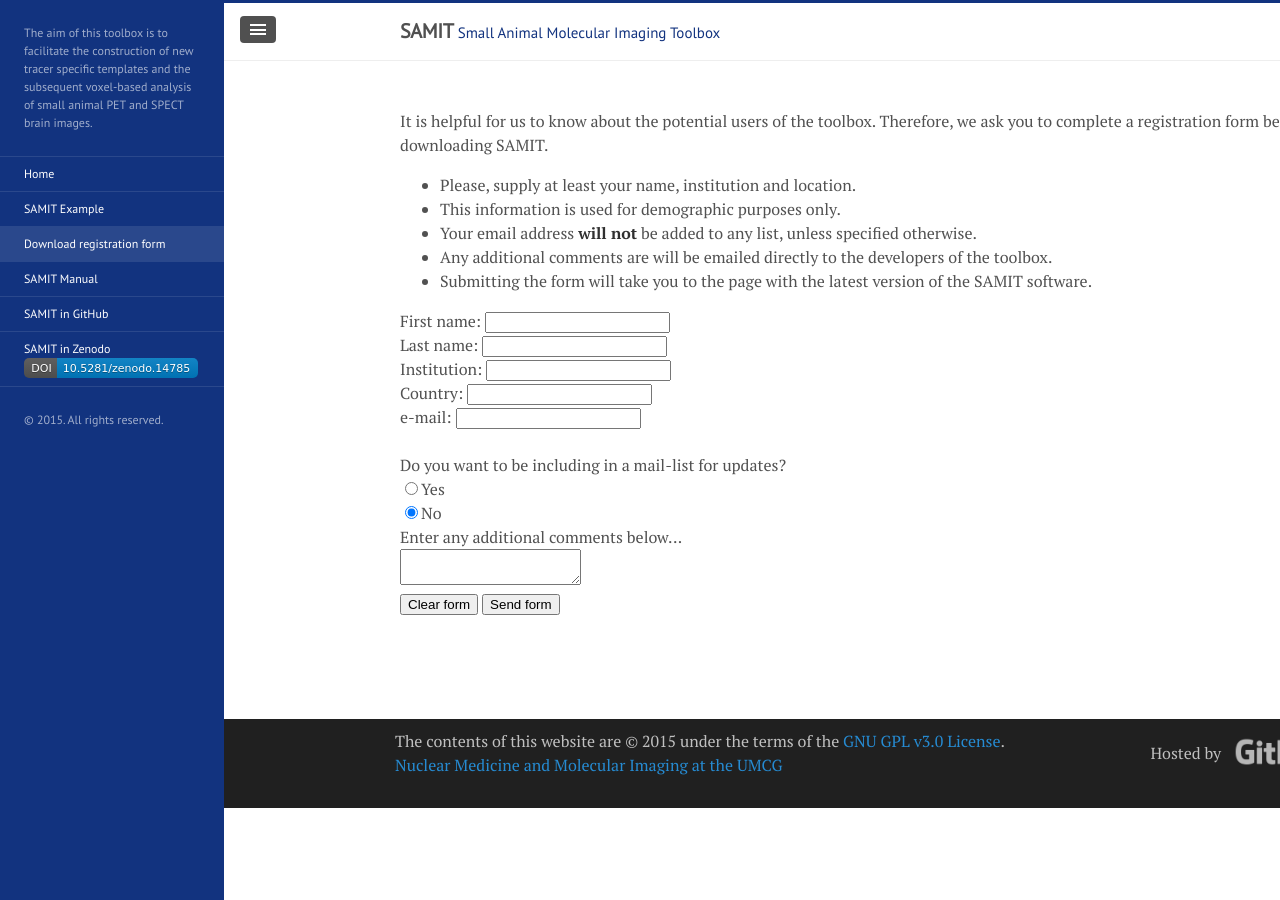
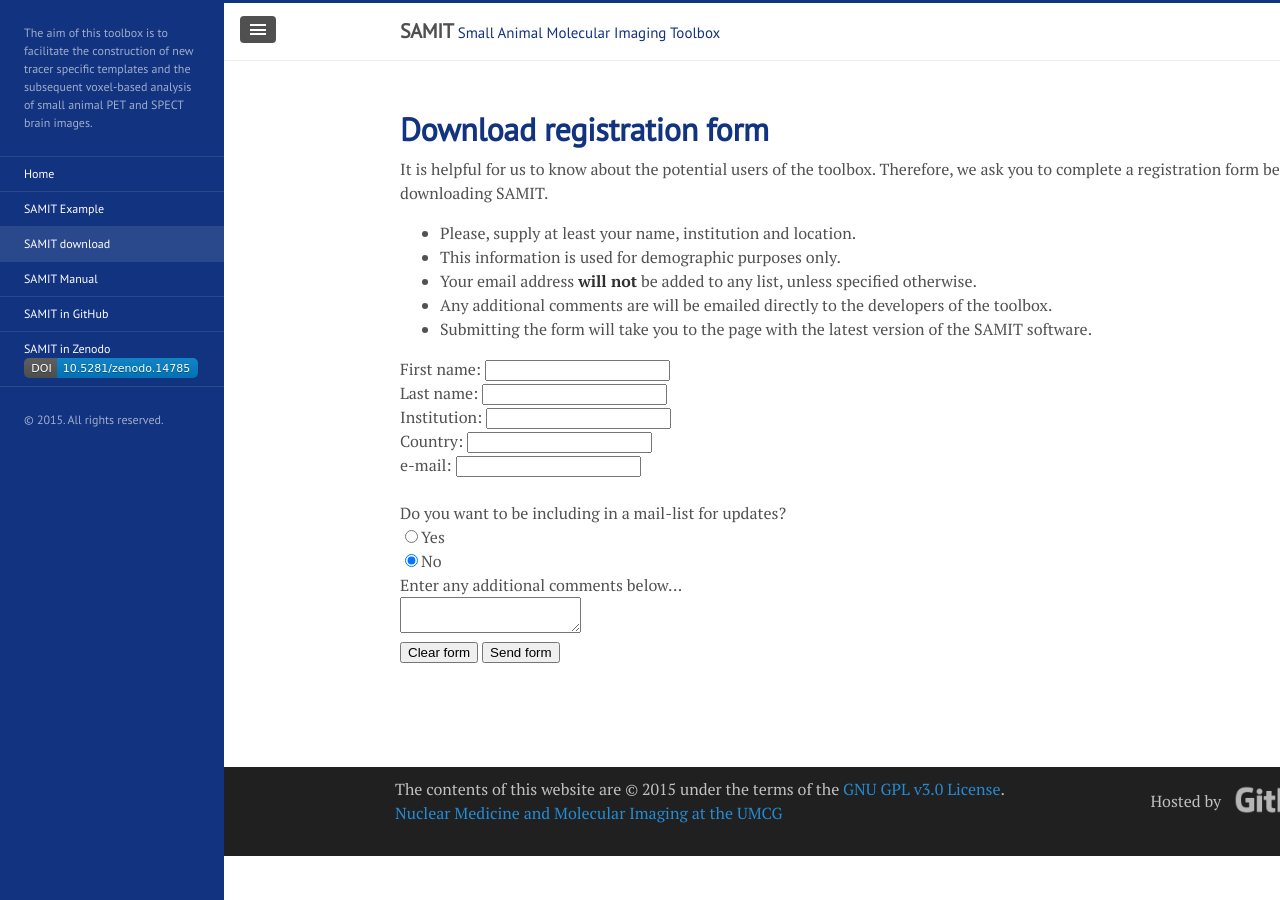
Before and after one commit to mic-umcg/samit, a Jekyll site: the page built from form.md, in a window 1280 px wide. Built offline with Jekyll 4.4.1, drawn with Linux system fonts in a browser that asks for light colours; Markdown is read by kramdown in place of the engine named in the settings.

Commit message:
Update form.md

```diff
--- a/form.md
+++ b/form.md
@@ -1,7 +1,9 @@
 ---
 layout: page
-title: Download registration form
+title: SAMIT download
 ---
+
+# Download registration form
 
 It is helpful for us to know about the potential users of the toolbox. Therefore, we ask you to complete a registration form before downloading SAMIT.
 
@@ -11,6 +13,7 @@
 * Any additional comments are will be emailed directly to the developers of the toolbox.
 * Submitting the form will take you to the page with the latest version of the SAMIT software.
 
+<div>
 <form action="http://formspree.io/samit@umcg.nl" method="POST">
   <input type="hidden" name="_subject" value="SAMIT: New form" />
   <input type="hidden" name="_cc" value="d.vallez-garcia@umcg.nl" />
@@ -35,3 +38,4 @@
   <input type="submit" value="Send form">
 
 </form>
+</div>
```
